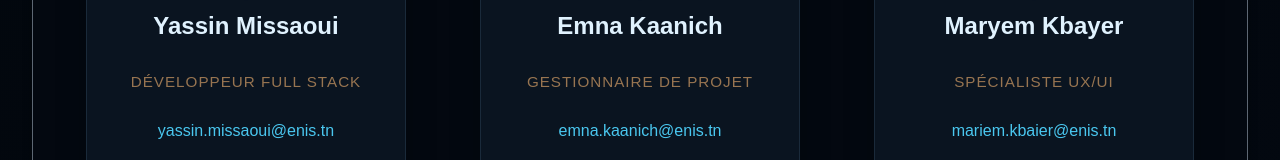
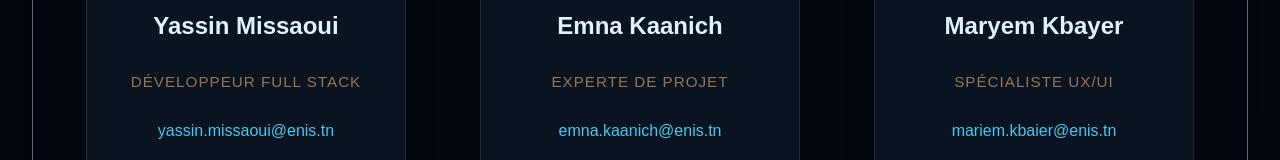
Before and after one commit to MissaouiYassine1/YOLO-FaceGuard, a React (Vite) app in the folder frontend/: page /contact in a window 1280 px wide. Shown: the part 565-725 px from the top of the page. Built offline with nearby package versions, Linux system fonts and the light colour scheme.

Commit message:
Titre changé

```diff
--- a/frontend/src/pages/Contact.jsx
+++ b/frontend/src/pages/Contact.jsx
@@ -29,7 +29,7 @@ const Contact = () => {
                 <img src={emna} alt="Emna Kaanich" className="member-photo" />
                 <div className="member-info">
                     <h3>Emna Kaanich</h3>
-                    <p className="member-position">Gestionnaire de projet</p>
+                    <p className="member-position">Experte de projet</p>
                     {/*<p className="member-description">Coordination d'équipe et planification stratégique.</p>*/}
                     <a href="mailto:emna.kaaniche@enis.tn" className="member-email">emna.kaanich@enis.tn</a>
                     {/*<div className="member-social">
```
